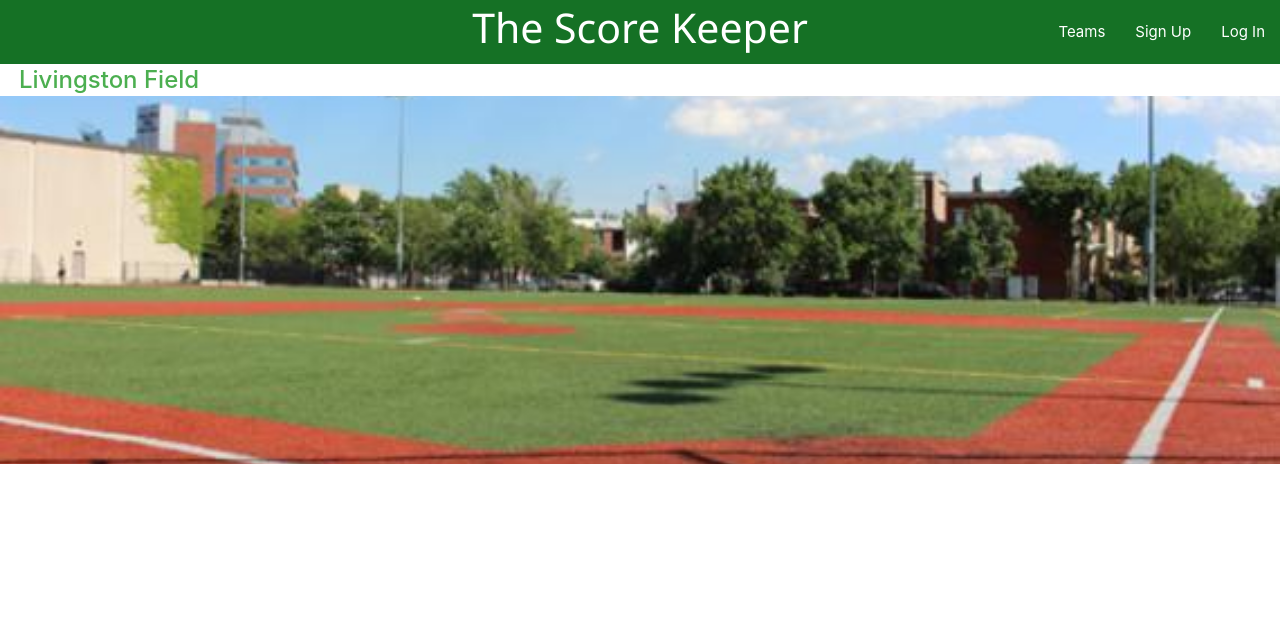
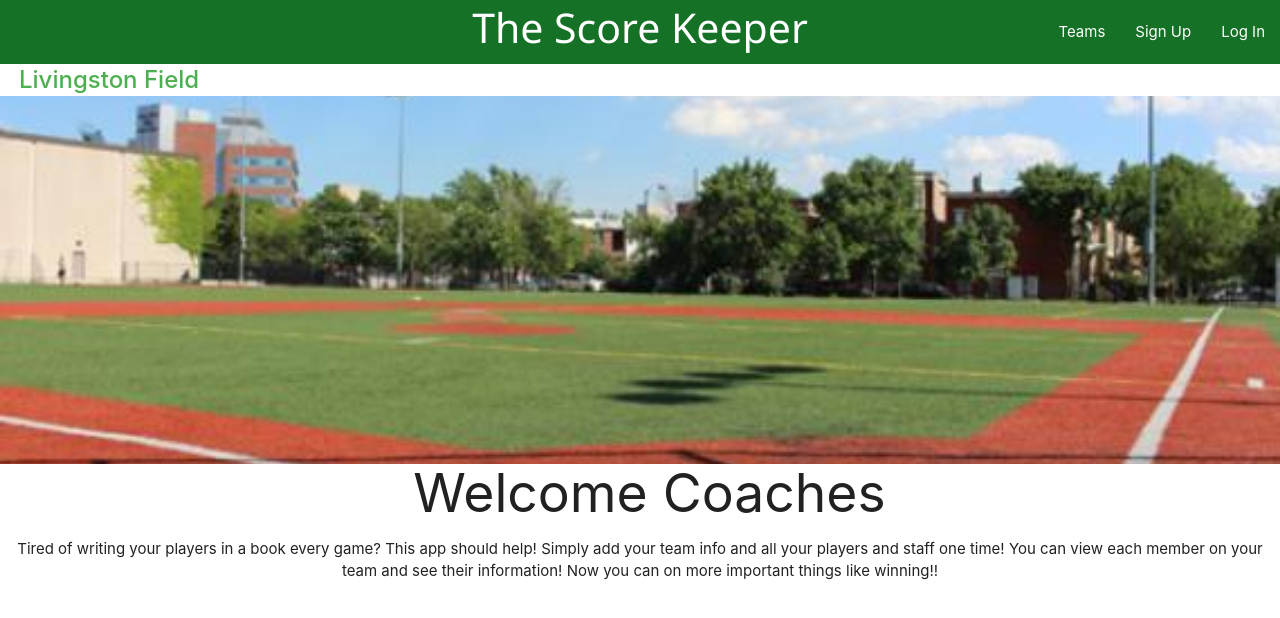
Before and after one commit to savila12/TheScoreKeeper-FrontEnd, an Angular app: page / in a window 1280 px wide. Shown: the top 618 px of the page. Built offline with nearby package versions, Linux system fonts and the light colour scheme.

Commit message:
added about page

```diff
--- a/src/app/carousel/carousel.component.css
+++ b/src/app/carousel/carousel.component.css
@@ -66,3 +66,9 @@ h2{
   background-size: cover;
 
 }
+
+.about-page {
+  display: flex;
+  flex-direction: column;
+  align-items: center;
+}
--- a/src/app/carousel/carousel.component.html
+++ b/src/app/carousel/carousel.component.html
@@ -39,3 +39,10 @@
   </div>
 
 </div>
+
+<div class="about-page">
+  <h2 id="welcome">Welcome Coaches</h2>
+  <p>Tired of writing your players in a book every game? This app should help!
+  Simply add your team info and all your players and staff one time! You can view each member
+  on your team and see their information! Now you can on more important things like winning!!</p>
+</div>
--- a/src/app/team-creation/team-creation.component.html
+++ b/src/app/team-creation/team-creation.component.html
@@ -2,4 +2,4 @@
 <input [(ngModel)]="teamName" type="text" name="teamName" placeholder="Team Name"/>
 <input [(ngModel)]="cityName" type="text" name="cityName" placeholder="City"/>
 <input [(ngModel)]="parkName" type="text" name="parkName" placeholder="Park Name"/>
-<input (click)="registerTeam()"  type="submit" value="Register Team"/>
+<input routerLink="/coach" (click)="registerTeam()"  type="submit" value="Register Team"/>
```
